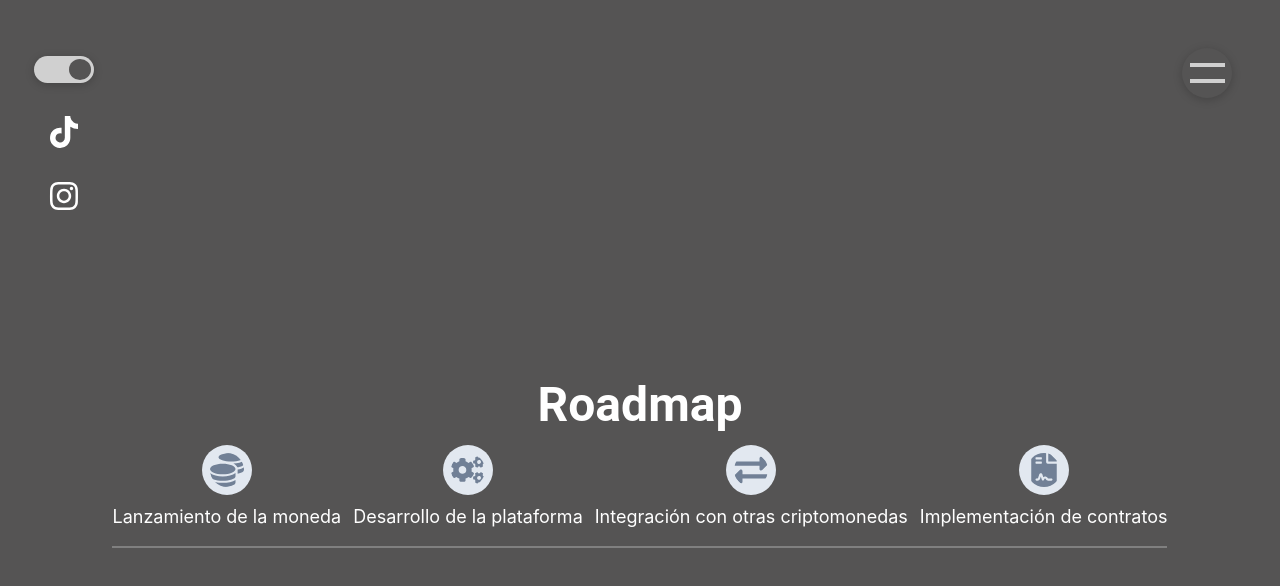
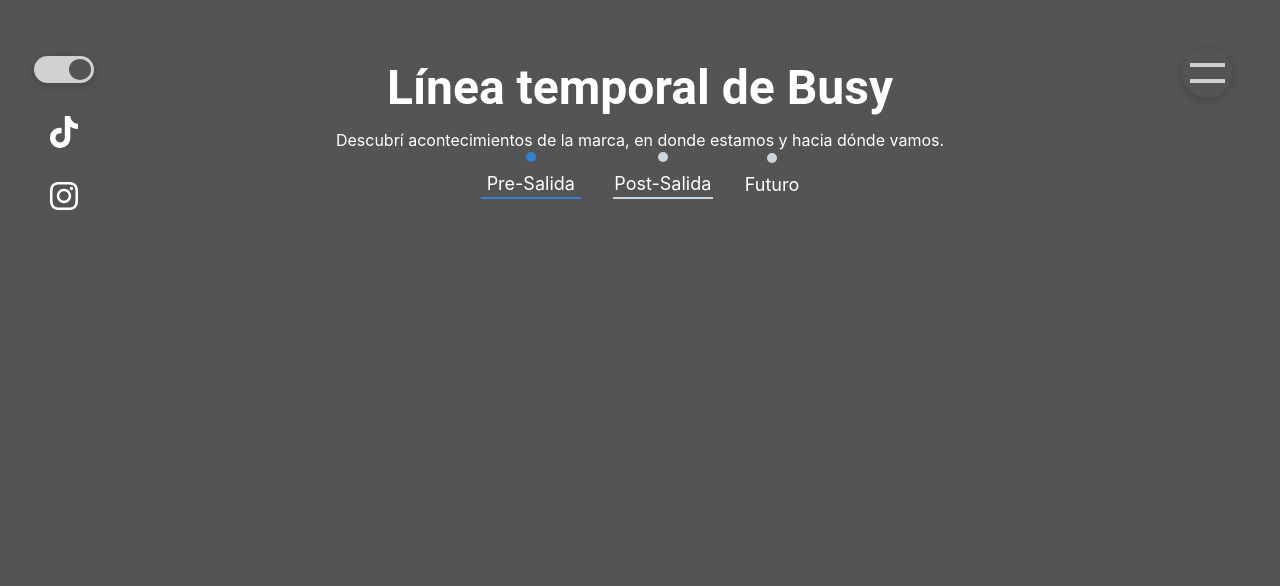
Before and after one commit to valentinsg/busy-landing, a React (Create React App) app: page /Timeline in a window 1280 px wide. Shown: the top 586 px of the page. Built offline with nearby package versions, Linux system fonts and the light colour scheme.

Commit message:
timeline nuevo

```diff
--- a/src/pages/Timeline.tsx
+++ b/src/pages/Timeline.tsx
@@ -1,64 +1,56 @@
-import { Box, Heading, Text, HStack } from '@chakra-ui/react';
-import { FaCoins, FaCogs, FaExchangeAlt, FaFileContract } from 'react-icons/fa';
+import { Box, Heading, Text, HStack, Tooltip, useBreakpointValue } from '@chakra-ui/react';
 import React from 'react';
 
 const Timeline = () => {
-  const steps = [
-    { title: 'Lanzamiento de la moneda', icon: FaCoins },
-    { title: 'Desarrollo de la plataforma', icon: FaCogs },
-    { title: 'Integración con otras criptomonedas', icon: FaExchangeAlt },
-    { title: 'Implementación de contratos', icon: FaFileContract },
+  const currentEra = 1 // 1 for pre-launch, 2 for post-launch, 3 for future era
+  const isMobile = useBreakpointValue({ base: true, md: false });
+
+  const eras = [
+    { title: 'Pre-Salida',
+      description: 'Etapa antes del lanzamiento oficial, reconociendo el mercado y como asentarnos como marca antes de salir con nuestros productos',
+      color: 'blue.500'
+    },
+    { title: 'Post-Salida', description: 'Después del lanzamiento, en desarrollo', color: 'green.500' },
+    { title: 'Futuro', description: 'Próxima era', color: 'gray.500' },
   ];
 
   return (
-    <Box display="flex" flexDir="column" minHeight="100vh" alignItems="center" justifyContent="center">
-      <Box textAlign="center">
-        <Heading size="2xl">Roadmap</Heading>
-        <Box mt={4}>
-          <HStack spacing={3}>
-            {steps.map((step, index) => (
+    <Box display="flex" flexDir="column" minHeight="100vh" alignItems="center" justifyContent="flex-start">
+      <Heading size="2xl" textAlign="center" mb={4}>
+        Línea temporal de Busy
+      </Heading>
+      <Text size="lxl" textAlign={"center"}>
+        Descubrí acontecimientos de la marca, en donde estamos y hacia dónde vamos.
+      </Text>
+      <HStack spacing={8} flexDir={isMobile ? 'column' : 'row'} alignItems="center">
+        {eras.map((era, index) => (
           <Box
             key={index}
             display="flex"
             flexDir="column"
             alignItems="center"
             position="relative"
-                animation={`moveUpDown 2s infinite ${index * 0.5}s`}
           >
+            <Tooltip label={era.description} aria-label={era.description}>
               <Box
-                  as={step.icon}
-                  boxSize="50px"
-                  borderRadius="full"
-                  color="gray.500"
-                  bg="gray.200"
-                  p={2}
-                  position="relative"
-                >
-                  {index !== steps.length - 1 && (
+                width="10px"
+                height="10px"
+                borderRadius="50%"
+                bg={currentEra >= index + 1 ? era.color : 'gray.300'}
+                mb={2}
+              />
+            </Tooltip>
+            <Text fontSize="lg">{era.title}</Text>
+            {index < eras.length - 1 && (
               <Box
-                      position="absolute"
-                      top="50%"
-                      left="100%"
-                      transform="translateY(-50%)"
-                      width="50%"
-                      height="2px"
-                      bg="gray.500"
+                width={isMobile ? '2px' : '100px'}
+                height={isMobile ? '50px' : '2px'}
+                bg={currentEra >= index + 1 ? era.color : 'gray.300'}
               />
             )}
           </Box>
-                <Text fontSize="lg" mt={2}>
-                  {step.title}
-                </Text>
-              </Box>
         ))}
       </HStack>
-        </Box>
-        <Box mt={4}>
-          <svg width="100%" height="2">
-            <line x1="0" y1="1" x2="100%" y2="1" stroke="gray" strokeWidth="2" />
-          </svg>
-        </Box>
-      </Box>
     </Box>
   );
 };
```
Lines whose indentation alone changed are shown as unchanged.
